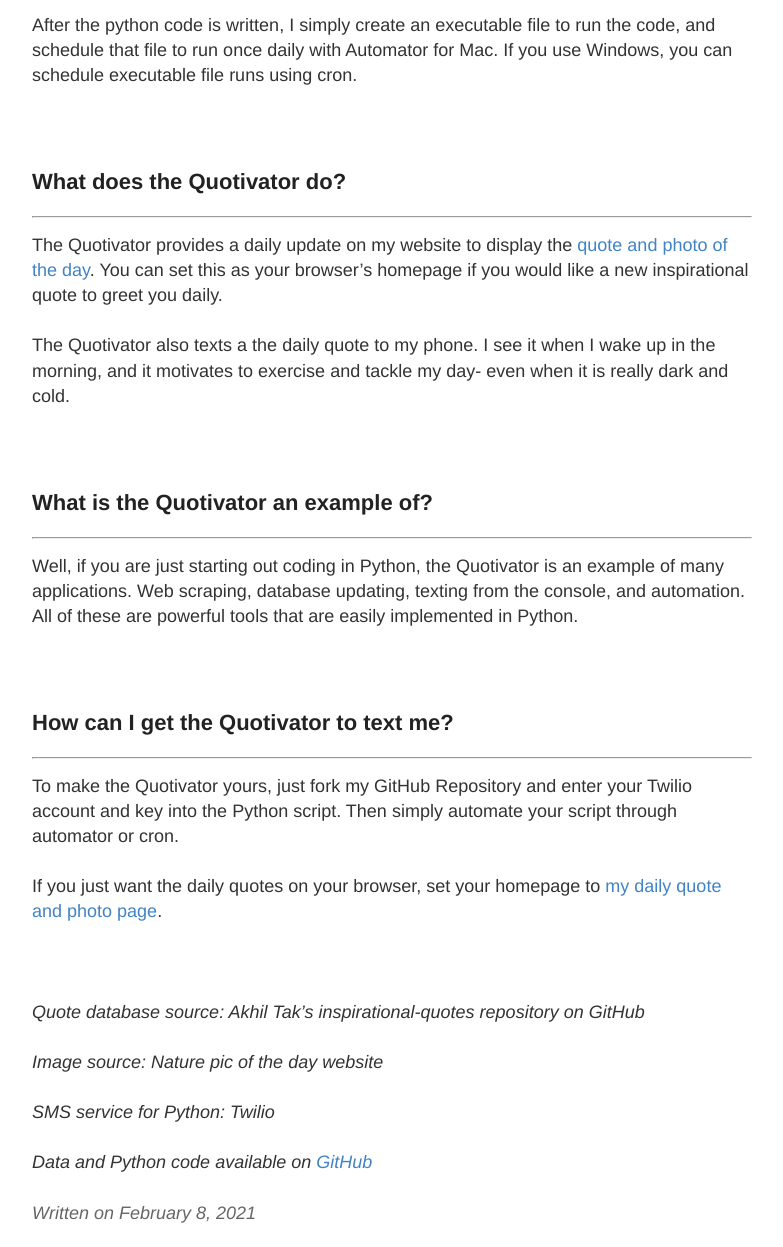
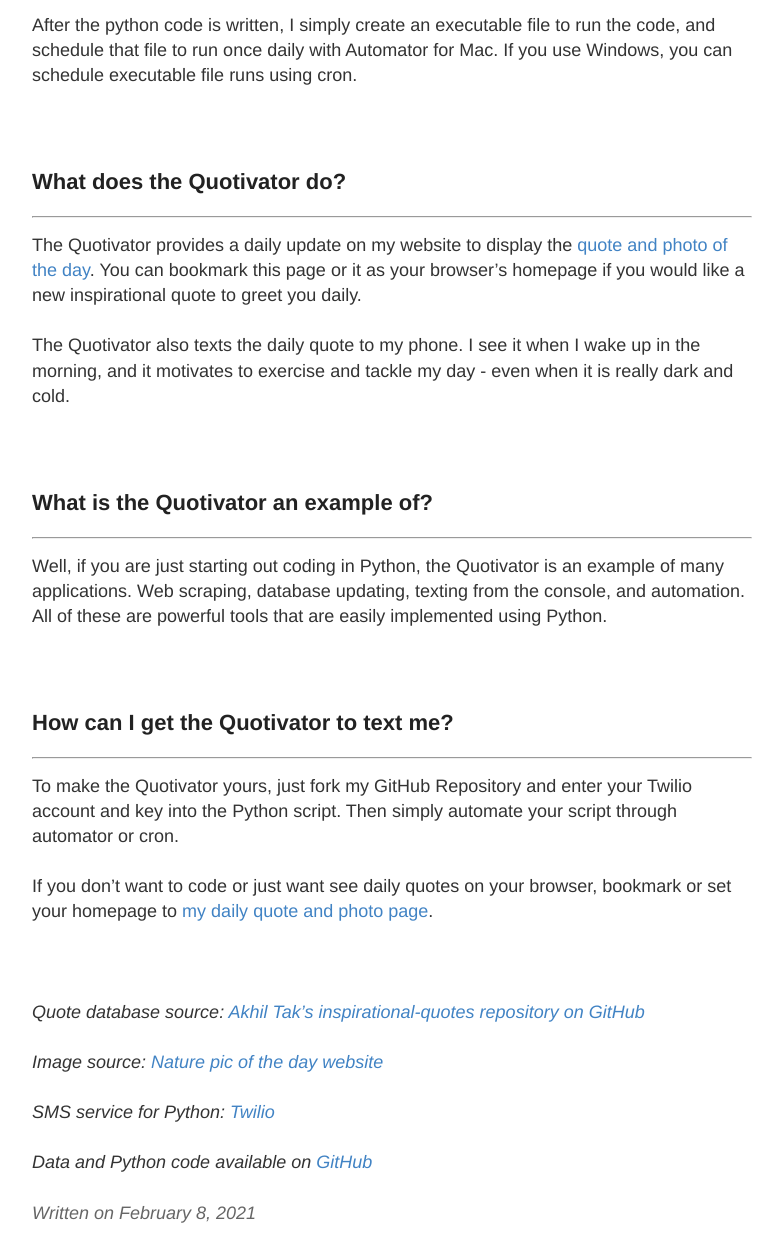
Before and after one commit to waltscienceblog/waltscienceblog.github.io, a Jekyll site: the page built from _posts/2021-2-8-morningquote.md, in a window 1280 px wide and 1400 px high, scrolled down 1698 px, cut to the strip 0-1247 px from the top of the window. Shown: the whole strip, without its empty margins (248-1031 px from the left). Built offline with Jekyll 4.4.1, drawn with Linux system fonts in a browser that asks for light colours; some of the changed text lies outside the part shown.

Commit message:
Update 2021-2-8-morningquote.md

```diff
--- a/_posts/2021-2-8-morningquote.md
+++ b/_posts/2021-2-8-morningquote.md
@@ -44,16 +44,16 @@ After the python code is written, I simply create an executable file to run the
 ### What does the Quotivator do?
 ***
 
-The Quotivator provides a daily update on my website to display the [quote and photo of the day](https://waltscienceblog.github.io/quote/). You can set this as your browser's homepage if you would like a new inspirational quote to greet you daily.
+The Quotivator provides a daily update on my website to display the [quote and photo of the day](https://waltscienceblog.github.io/quote/). You can bookmark this page or it as your browser's homepage if you would like a new inspirational quote to greet you daily.
 
-The Quotivator also texts a the daily quote to my phone. I see it when I wake up in the morning, and it motivates to exercise and tackle my day- even when it is really dark and cold.
+The Quotivator also texts the daily quote to my phone. I see it when I wake up in the morning, and it motivates to exercise and tackle my day - even when it is really dark and cold.
 
 <br>
 
 ### What is the Quotivator an example of?
 ***
 
-Well, if you are just starting out coding in Python, the Quotivator is an example of many applications. Web scraping, database updating, texting from the console, and automation. All of these are powerful tools that are easily implemented in Python.
+Well, if you are just starting out coding in Python, the Quotivator is an example of many applications. Web scraping, database updating, texting from the console, and automation. All of these are powerful tools that are easily implemented using Python.
 
 <br>
 
@@ -62,15 +62,15 @@ Well, if you are just starting out coding in Python, the Quotivator is an exampl
 
 To make the Quotivator yours, just fork my GitHub Repository and enter your Twilio account and key into the Python script. Then simply automate your script through automator or cron.
 
-If you just want the daily quotes on your browser, set your homepage to [my daily quote and photo page](https://waltscienceblog.github.io/quote/).
+If you don't want to code or just want see daily quotes on your browser, bookmark or set your homepage to [my daily quote and photo page](https://waltscienceblog.github.io/quote/).
 
 <br>
 
-*Quote database source: Akhil Tak's inspirational-quotes repository on GitHub*
+*Quote database source: [Akhil Tak's inspirational-quotes repository on GitHub](https://github.com/akhiltak/inspirational-quotes/blob/master/Quotes.csv)*
 
-*Image source: Nature pic of the day website*
+*Image source: [Nature pic of the day website](http://www.naturepicoftheday.com)*
 
-*SMS service for Python: Twilio*
+*SMS service for Python: [Twilio](https://www.twilio.com)*
 
 *Data and Python code available on [GitHub](https://github.com/waltscience/todays-quote)*
 <br>
```
Also changed, not shown: other parts of _posts/2021-2-8-morningquote.md (+4 -4 lines).
